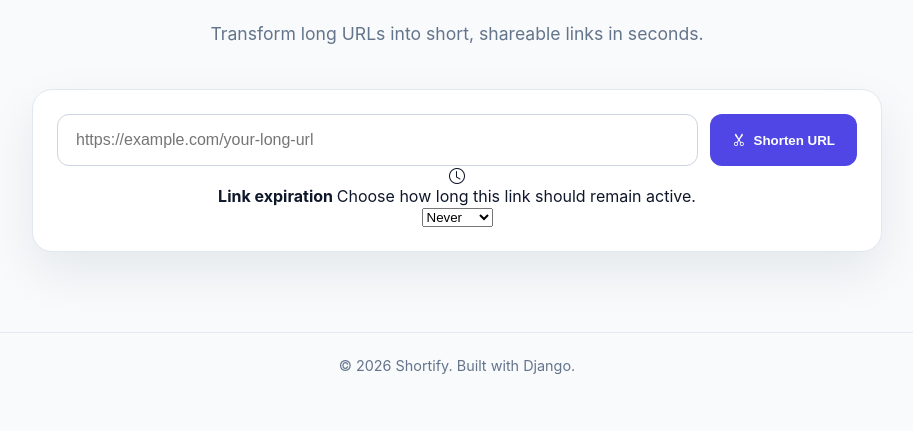
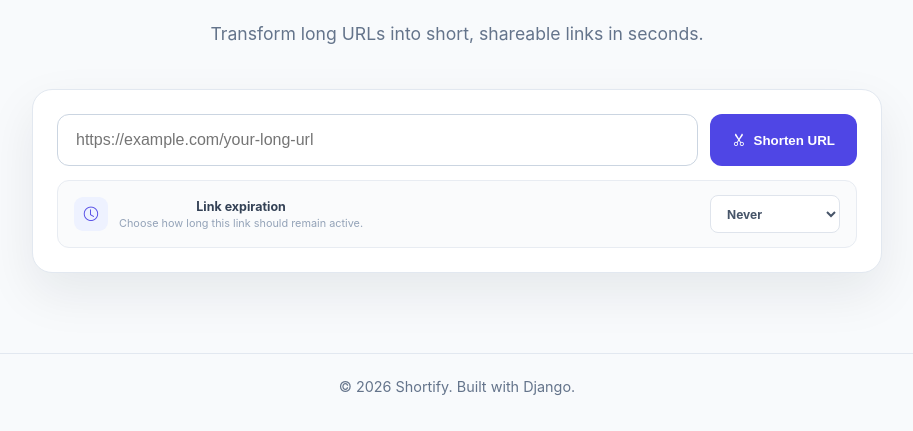
Before and after one commit to pokhrelsamir/Shortify, a Django app: page / in a window 1280 px wide. Shown: the part 369-800 px from the top of the page, without its empty margins (183-1096 px from the left). Run offline with Django 5.2, Linux system fonts and the light colour scheme.

Commit message:
Expiration CSS supporting code addition in style.css

```diff
--- a/links/static/links/css/style.css
+++ b/links/static/links/css/style.css
@@ -1962,3 +1962,155 @@ h1 span {
     }
 
 }
+
+/* =========================================================
+   LINK EXPIRATION
+========================================================= */
+
+.expiration-wrapper {
+    display: flex;
+    align-items: center;
+    justify-content: space-between;
+
+    gap: 20px;
+
+    margin-top: 14px;
+    padding: 14px 16px;
+
+    border: 1px solid #e8ecf2;
+
+    border-radius: 12px;
+
+    background: #fafbfc;
+}
+
+
+/* Label */
+
+.expiration-label {
+    display: flex;
+    align-items: center;
+
+    gap: 11px;
+
+    min-width: 0;
+}
+
+
+.expiration-label > i {
+    display: flex;
+    align-items: center;
+    justify-content: center;
+
+    width: 34px;
+    height: 34px;
+
+    flex-shrink: 0;
+
+    border-radius: 9px;
+
+    background: #eef2ff;
+
+    color: #4f46e5;
+
+    font-size: 0.9rem;
+}
+
+
+.expiration-label div {
+    display: flex;
+
+    flex-direction: column;
+
+    gap: 2px;
+}
+
+
+.expiration-label strong {
+    color: #334155;
+
+    font-size: 0.78rem;
+    font-weight: 700;
+}
+
+
+.expiration-label span {
+    color: #94a3b8;
+
+    font-size: 0.68rem;
+}
+
+
+/* Select */
+
+.expiration-control {
+    flex-shrink: 0;
+}
+
+
+.expiration-select {
+    min-width: 130px;
+
+    height: 38px;
+
+    padding: 0 34px 0 12px;
+
+    border: 1px solid #dfe4ec;
+
+    border-radius: 8px;
+
+    outline: none;
+
+    background-color: #ffffff;
+
+    color: #475569;
+
+    font-family: inherit;
+
+    font-size: 0.75rem;
+    font-weight: 650;
+
+    cursor: pointer;
+
+    transition:
+        border-color 0.2s ease,
+        box-shadow 0.2s ease;
+}
+
+
+.expiration-select:hover {
+    border-color: #c7d2fe;
+}
+
+
+.expiration-select:focus {
+    border-color: #818cf8;
+
+    box-shadow:
+        0 0 0 3px rgba(99, 102, 241, 0.10);
+}
+
+
+/* Mobile */
+
+@media (max-width: 600px) {
+
+    .expiration-wrapper {
+        align-items: stretch;
+
+        flex-direction: column;
+
+        gap: 12px;
+    }
+
+
+    .expiration-control {
+        width: 100%;
+    }
+
+
+    .expiration-select {
+        width: 100%;
+    }
+
+}
```
